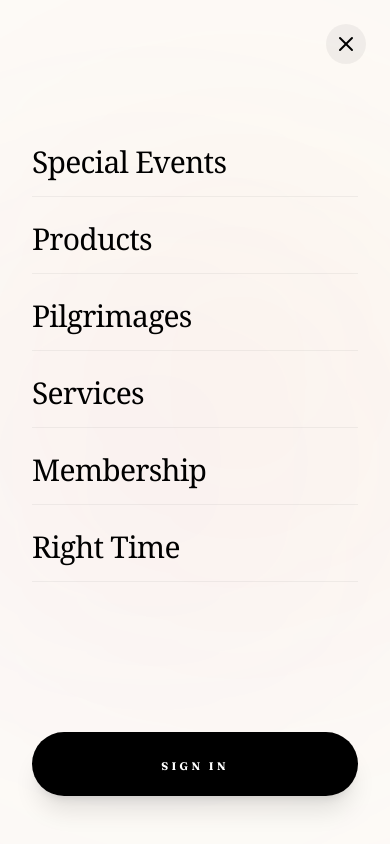
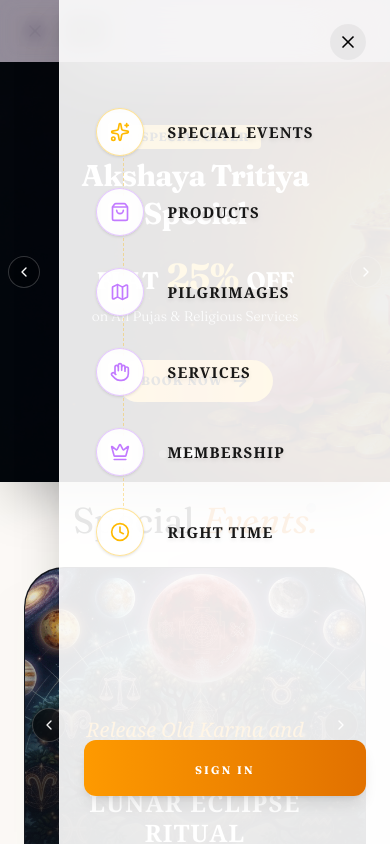
Before and after one commit to jagathastroved/Astroved_Home, a React (Vite) app: page / in a window 390 px wide. Both pictures are taken after a click on the button 35 px from the left and 31 px from the top of the page. Shown: the top 844 px of the page. Built offline with nearby package versions, Linux system fonts and the light colour scheme; grey boxes are pictures that could not be loaded.

Commit message:
Special Events and navbar updated

```diff
--- a/src/components/sections/Navbar.tsx
+++ b/src/components/sections/Navbar.tsx
@@ -1,5 +1,5 @@
 import React, { useState } from 'react';
-import { Sun, Moon, Menu, X, ChevronRight } from 'lucide-react';
+import { Sun, Moon, Menu, X, ChevronRight, Sparkles, ShoppingBag, Map, Hand, Crown, Clock } from 'lucide-react';
 import { motion, AnimatePresence } from 'motion/react';
 import { useTheme } from '../ThemeProvider';
 import { scrollToSection } from '../../utils/scroll';
@@ -9,12 +9,12 @@ export function Navbar() {
   const [isMobileMenuOpen, setIsMobileMenuOpen] = useState(false);
 
   const navLinks = [
-    { label: 'Special Events', id: 'special-events' },
-    { label: 'Products', id: 'products' },
-    { label: 'Pilgrimages', id: 'pilgrimages' },
-    { label: 'Services', id: 'auspicious-actions' },
-    { label: 'Membership', id: 'personalized-support' },
-    { label: 'Right Time', id: 'daily-panchang' },
+    { label: 'Special Events', id: 'special-events', icon: Sparkles, color: 'text-amber-400', borderColor: 'border-amber-400/40', bgIcon: 'bg-amber-400/5' },
+    { label: 'Products', id: 'products', icon: ShoppingBag, color: 'text-purple-400', borderColor: 'border-purple-400/40', bgIcon: 'bg-purple-400/5' },
+    { label: 'Pilgrimages', id: 'pilgrimages', icon: Map, color: 'text-purple-400', borderColor: 'border-purple-400/40', bgIcon: 'bg-purple-400/5' },
+    { label: 'Services', id: 'auspicious-actions', icon: Hand, color: 'text-purple-400', borderColor: 'border-purple-400/40', bgIcon: 'bg-purple-400/5' },
+    { label: 'Membership', id: 'personalized-support', icon: Crown, color: 'text-purple-400', borderColor: 'border-purple-400/40', bgIcon: 'bg-purple-400/5' },
+    { label: 'Right Time', id: 'daily-panchang', icon: Clock, color: 'text-amber-400', borderColor: 'border-amber-400/40', bgIcon: 'bg-amber-400/5' },
   ];
 
   const handleNavClick = (id: string) => {
@@ -115,60 +115,79 @@ export function Navbar() {
       </div>
       <AnimatePresence>
         {isMobileMenuOpen && (
+          <>
+            {/* Backdrop Overlay */}
             <motion.div
-            initial={{ opacity: 0, clipPath: 'inset(0% 0% 100% 0%)' }}
-            animate={{ opacity: 1, clipPath: 'inset(0% 0% 0% 0%)' }}
-            exit={{ opacity: 0, clipPath: 'inset(0% 0% 100% 0%)' }}
-            transition={{ duration: 0.5, ease: [0.22, 1, 0.36, 1] }}
-            className="lg:hidden fixed inset-0 z-40 w-full h-screen overflow-hidden bg-ivory dark:bg-[#06080d] backdrop-blur-3xl"
+              initial={{ opacity: 0 }}
+              animate={{ opacity: 1 }}
+              exit={{ opacity: 0 }}
+              transition={{ duration: 0.3 }}
+              onClick={() => setIsMobileMenuOpen(false)}
+              className="lg:hidden fixed inset-0 z-30 bg-black/40 backdrop-blur-sm"
+            />
+
+            {/* Slide-in Drawer */}
+            <motion.div
+              initial={{ x: '100%', borderTopLeftRadius: '2rem', borderBottomLeftRadius: '2rem' }}
+              animate={{ x: 0, borderTopLeftRadius: '0rem', borderBottomLeftRadius: '0rem' }}
+              exit={{ x: '100%', borderTopLeftRadius: '2rem', borderBottomLeftRadius: '2rem' }}
+              transition={{ type: 'spring', damping: 25, stiffness: 200 }}
+              className="lg:hidden fixed top-0 right-0 z-40 w-[85%] sm:w-80 h-screen overflow-hidden bg-white/90 dark:bg-[#0a0514]/90 backdrop-blur-2xl border-l border-white/20 dark:border-white/5 shadow-2xl flex flex-col"
             >
-            {/* Elegant Ambient Blur */}
-            <div className="absolute top-1/4 -left-1/4 w-[500px] h-[500px] bg-purple-500/5 rounded-full blur-[150px] pointer-events-none" />
-            <div className="absolute bottom-1/4 -right-1/4 w-[500px] h-[500px] bg-amber-500/5 rounded-full blur-[150px] pointer-events-none" />
+              {/* Attractive Animated Mesh Background (subtle) */}
+              <div className="absolute inset-0 opacity-40 mix-blend-screen pointer-events-none">
+                <div className="absolute top-0 right-0 w-[200px] h-[200px] bg-[radial-gradient(ellipse_at_top_right,_var(--tw-gradient-stops))] from-fuchsia-400/20 dark:from-fuchsia-600/20 via-transparent to-transparent" />
+                <div className="absolute bottom-0 left-0 w-[200px] h-[200px] bg-[radial-gradient(ellipse_at_bottom_left,_var(--tw-gradient-stops))] from-amber-400/20 dark:from-amber-600/20 via-transparent to-transparent" />
+              </div>
 
-            <div className="h-full px-8 pt-24 pb-12 flex flex-col relative z-10 overflow-y-auto">
-              {/* Close Button Inside Menu */}
+              <div className="flex-1 px-6 pt-20 pb-12 flex flex-col relative z-10 overflow-y-auto">
+                {/* Close Button */}
                 <button
                   onClick={() => setIsMobileMenuOpen(false)}
                   className="absolute top-6 right-6 p-2 rounded-full bg-midnight/5 dark:bg-white/10 text-midnight dark:text-cream hover:bg-midnight/10 dark:hover:bg-white/20 transition-colors"
                   aria-label="Close Menu"
                 >
-                <X className="w-6 h-6" />
+                  <X className="w-5 h-5" />
                 </button>
 
-              <nav className="flex flex-col gap-6 sm:gap-8 mt-12">
+                <nav className="flex flex-col gap-2 mt-4 relative">
+                  {/* Dashed connecting line */}
+                  <div className="absolute left-[2.45rem] top-8 bottom-8 w-[1px] border-l border-dashed border-gold/40 dark:border-gold/30 pointer-events-none" />
+
                   {navLinks.map((link, idx) => (
                     <motion.button
-                    initial={{ opacity: 0, x: -20 }}
+                      initial={{ opacity: 0, x: 20 }}
                       animate={{ opacity: 1, x: 0 }}
-                    transition={{ delay: idx * 0.08, duration: 0.5, ease: [0.22, 1, 0.36, 1] }}
+                      transition={{ delay: idx * 0.05 + 0.1, duration: 0.4, type: 'spring' }}
                       key={link.id}
                       onClick={() => handleNavClick(link.id)}
-                    className="group w-full text-left flex items-center justify-between border-b border-midnight/5 dark:border-white/5 pb-4"
+                      className="group flex items-center w-full p-3 rounded-xl hover:bg-midnight/5 dark:hover:bg-white/5 transition-all duration-300 relative z-10"
                     >
-                    <span className="font-serif text-3xl sm:text-4xl font-normal tracking-tight text-midnight dark:text-cream group-hover:text-amber-600 dark:group-hover:text-amber-400 transition-all duration-300 group-hover:translate-x-2 inline-block">
+                      <div className={`flex items-center justify-center w-12 h-12 rounded-full border ${link.borderColor} ${link.bgIcon} ${link.color} shrink-0 bg-white/80 dark:bg-[#0a0514]/80 backdrop-blur-sm shadow-sm`}>
+                         <link.icon className="w-5 h-5" />
+                      </div>
+                      <span className="ml-6 font-serif text-[15px] font-semibold tracking-[0.08em] uppercase text-midnight/90 dark:text-cream group-hover:text-amber-600 dark:group-hover:text-amber-400 transition-colors text-left flex-1" style={{ textShadow: '0 2px 4px rgba(0,0,0,0.1)' }}>
                         {link.label}
                       </span>
-                    <ChevronRight className="w-6 h-6 opacity-0 group-hover:opacity-100 group-hover:text-amber-600 dark:group-hover:text-amber-400 transition-all duration-300 -translate-x-4 group-hover:translate-x-0" />
                     </motion.button>
                   ))}
                 </nav>
 
                 <motion.div
-                initial={{ opacity: 0 }}
-                animate={{ opacity: 1 }}
-                transition={{ delay: navLinks.length * 0.08 + 0.3, duration: 0.5 }}
-                className="mt-auto pt-12"
+                  initial={{ opacity: 0, y: 20 }}
+                  animate={{ opacity: 1, y: 0 }}
+                  transition={{ delay: navLinks.length * 0.05 + 0.2, duration: 0.4 }}
+                  className="mt-auto pt-8"
                 >
-                <button className="relative w-full py-5 rounded-full overflow-hidden group shadow-xl">
-                  <div className="absolute inset-0 bg-midnight dark:bg-white transition-transform duration-500 group-hover:scale-105" />
-                  <span className="relative z-10 text-white dark:text-midnight text-[11px] sm:text-xs font-sans tracking-[0.3em] uppercase font-bold">
+                  <button className="relative w-full py-4 rounded-xl overflow-hidden group shadow-lg bg-gradient-to-r from-amber-500 to-amber-600 hover:from-amber-400 hover:to-amber-500 transition-colors">
+                    <span className="relative z-10 text-white dark:text-midnight text-[11px] sm:text-xs font-sans tracking-[0.2em] uppercase font-bold">
                       Sign In
                     </span>
                   </button>
                 </motion.div>
               </div>
             </motion.div>
+          </>
         )}
       </AnimatePresence>
     </header >
--- a/src/components/sections/SpecialEvents.tsx
+++ b/src/components/sections/SpecialEvents.tsx
@@ -123,20 +123,17 @@ export function SpecialEvents() {
                       </div>
 
                       {/* Background Image (Mobile) */}
-                      <div className="lg:hidden relative w-full h-[350px] sm:h-[450px] overflow-hidden pointer-events-none rounded-t-[2.5rem]">
+                      <div className="lg:hidden absolute inset-0 w-full h-full overflow-hidden pointer-events-none rounded-[2.5rem]">
                         <img
                           src={ev.image}
                           alt={ev.title}
                           className="w-full h-full object-cover"
-                          style={{
-                            WebkitMaskImage: 'linear-gradient(to bottom, black 40%, transparent 100%)',
-                            maskImage: 'linear-gradient(to bottom, black 40%, transparent 100%)'
-                          }}
                         />
+                        <div className="absolute inset-0 bg-gradient-to-t from-[#0b0e14] via-[#0b0e14]/80 to-transparent"></div>
                       </div>
 
                       {/* Content (Right side on desktop, Bottom/Center on mobile) */}
-                      <div className="w-full lg:w-[45%] ml-auto p-8 sm:p-12 lg:p-16 flex flex-col justify-center items-center lg:items-end text-center lg:text-right z-10 relative -mt-[120px] sm:-mt-[160px] lg:mt-0 lg:pt-16">
+                      <div className="w-full lg:w-[45%] ml-auto p-8 sm:p-12 lg:p-16 flex flex-col justify-end lg:justify-center items-center lg:items-end text-center lg:text-right z-10 relative h-full lg:mt-0 lg:pt-16">
                         <div className="w-full">
                           <div className="flex items-center justify-center lg:justify-end mb-4">
                             <span className={`font-serif italic text-xl lg:text-2xl text-amber-500 dark:text-amber-400`}>
```
Lines whose indentation alone changed are shown as unchanged.
